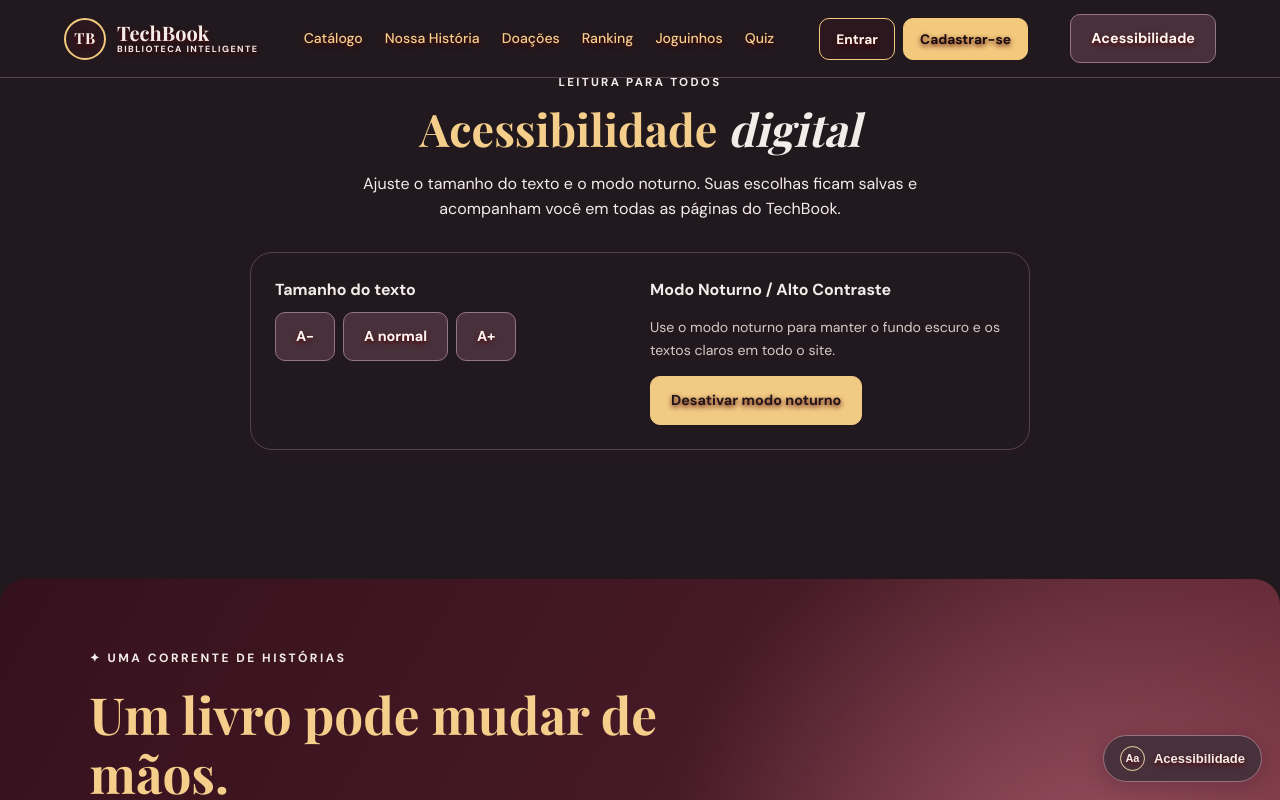
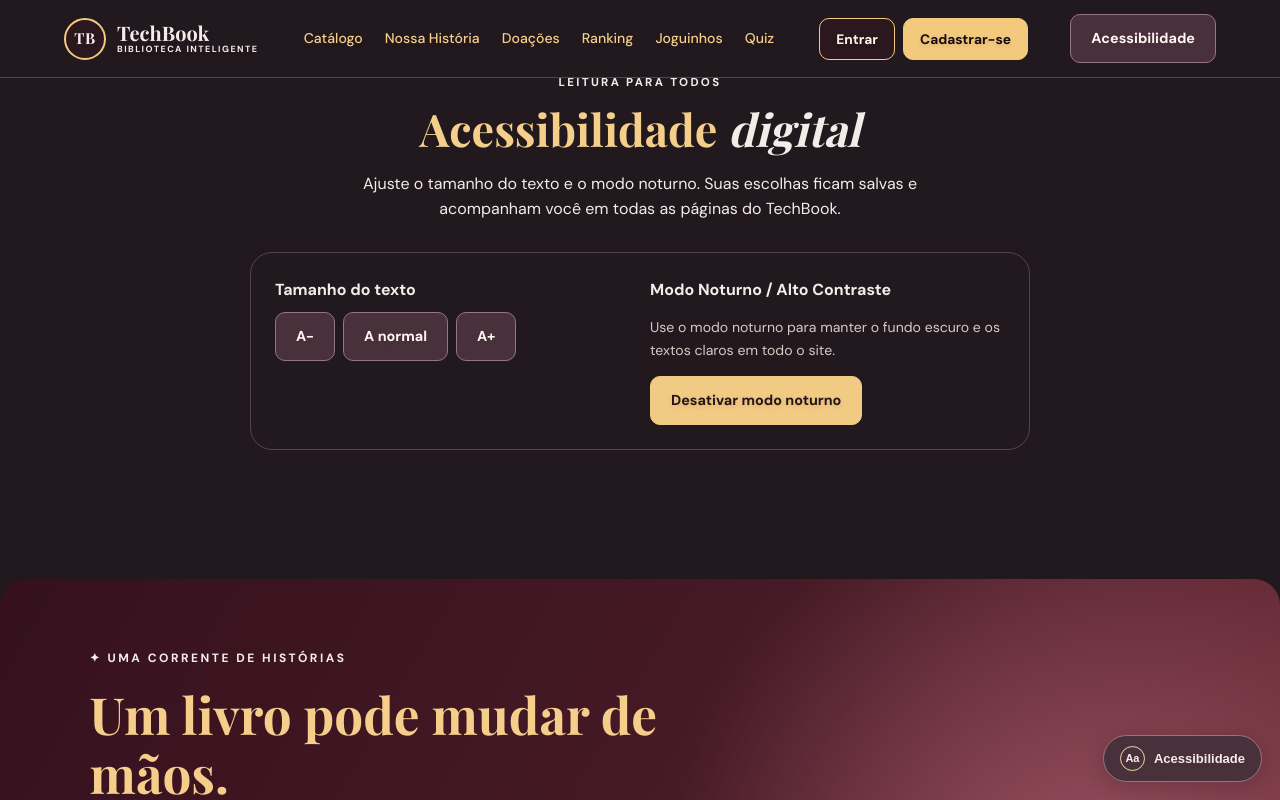
Before and after one commit to Jessiaguimaraes01/TechBook, a plain HTML site: page index.html in a window 1280 px wide. Both pictures are taken after a click on the button "Ativar modo noturno". Shown: the part 6332-7132 px from the top of the page. Drawn offline with nearby package versions, Linux system fonts and the light colour scheme; no server answers; a web font is replaced by a local one.

Commit message:
apenas salvando :D

```diff
--- a/assets/css/tema-global.css
+++ b/assets/css/tema-global.css
@@ -211,7 +211,7 @@ body.alto-contraste a.botao-clubes {
 /* Sombra para destacar textos no modo de acessibilidade */
 body.alto-contraste button,
 body.alto-contraste a {
-    text-shadow: 0 2px 5px rgba(83, 4, 4, 0.95);
+    text-shadow: 0 2px 5px rgba(95, 6, 6, 0.100);
 }
 
 
```
